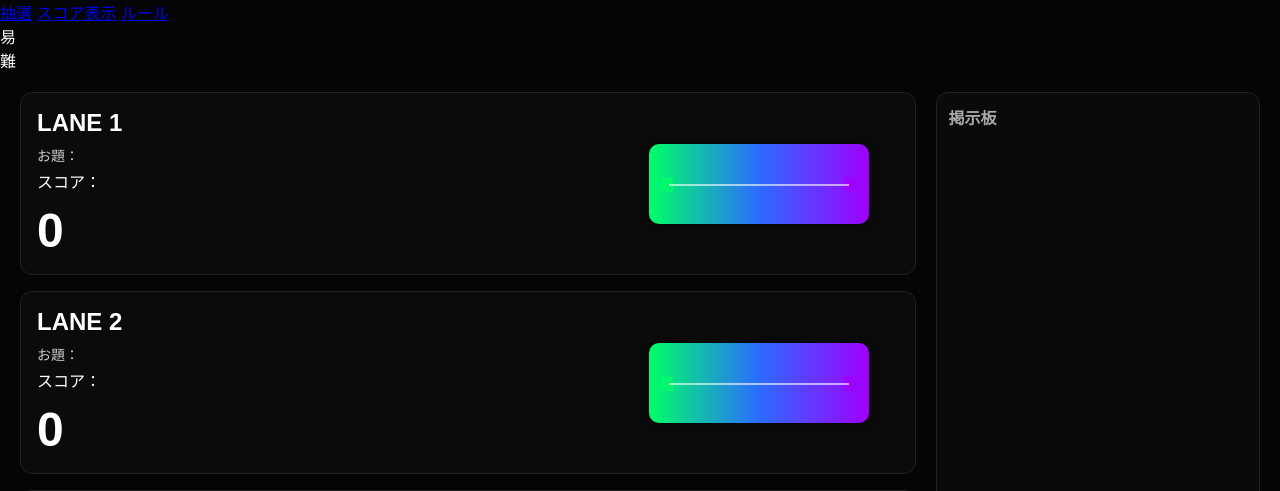
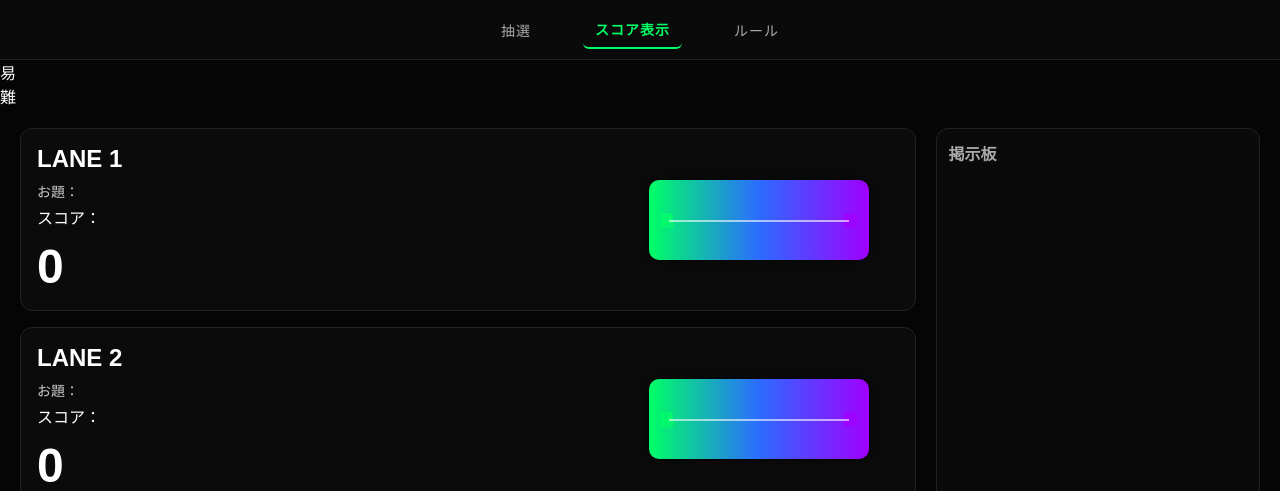
Before and after one commit to KrasnayaPloshchad2718/BowlingWeb, a Flask app: page /display in a window 1280 px wide. Shown: the top 491 px of the page. Run offline with Flask 3, Linux system fonts and the light colour scheme.

Commit message:
Update display.css

```diff
--- a/static/display.css
+++ b/static/display.css
@@ -17,13 +17,66 @@ body {
 
 /* =========================
    navスペース確保
+============================
+
+/* =========================
+   ナビゲーション（追加対応）
 ========================= */
 
-#topNav {
+nav {
     height: 60px;
     width: 100%;
+
+    display: flex;
+    align-items: center;
+    justify-content: center;
+    gap: 40px;
+
     background: #0a0a0a;
     border-bottom: 1px solid #222;
+
+    position: sticky;
+    top: 0;
+    z-index: 1000;
+}
+
+/* navリンク */
+nav a {
+    color: #aaa;
+    text-decoration: none;
+    font-size: 14px;
+    letter-spacing: 1px;
+
+    padding: 8px 12px;
+    border-radius: 6px;
+
+    transition: 0.2s;
+}
+
+/* ホバー */
+nav a:hover {
+    color: white;
+    background: rgba(255,255,255,0.05);
+}
+
+/* アクティブ（現在ページ） */
+nav a.active {
+    color: #00ff66;
+    font-weight: bold;
+    border-bottom: 2px solid #00ff66;
+}
+
+/* =========================
+   nav分の余白調整
+========================= */
+
+#main {
+    margin-top: 10px;
+}
+
+/* body全体の圧迫防止 */
+body {
+    padding-top: 0;
 }
 
 /* =========================
```
